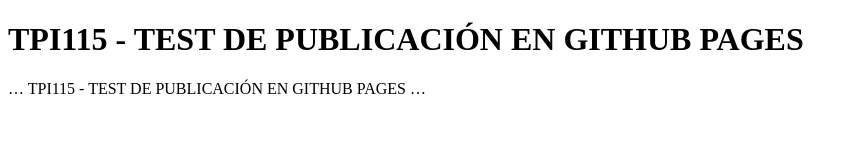
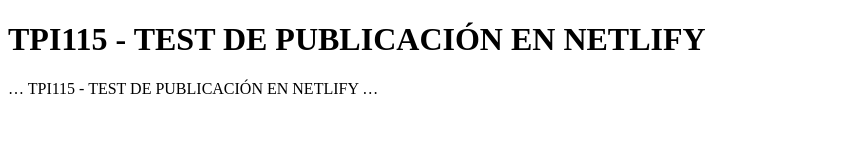
Before and after one commit to david270900/guia21c, a plain HTML site: page index.html in a window 1280 px wide. Shown: the whole page, without its empty margins (0-858 px from the left). Drawn offline with Linux system fonts and the light colour scheme.

Commit message:
Update index.html

```diff
--- a/index.html
+++ b/index.html
@@ -1,13 +1,13 @@
 <!DOCTYPE html>
 <html lang="es">
 <head>
-	<title>TPI115 - TEST DE PUBLICACIÓN EN GITHUB PAGES</title>
+	<title>TPI115 - TEST DE PUBLICACIÓN EN NETLIFY</title>
 	<meta charset="utf-8"  />
 </head>
 
 <body>
-     <h1>TPI115 - TEST DE PUBLICACIÓN EN GITHUB PAGES</h1>
+     <h1>TPI115 - TEST DE PUBLICACIÓN EN NETLIFY</h1>
 
-     <p>… TPI115 - TEST DE PUBLICACIÓN EN GITHUB PAGES …</p>
+     <p>… TPI115 - TEST DE PUBLICACIÓN EN NETLIFY …</p>
 </body>
 </html>
```
